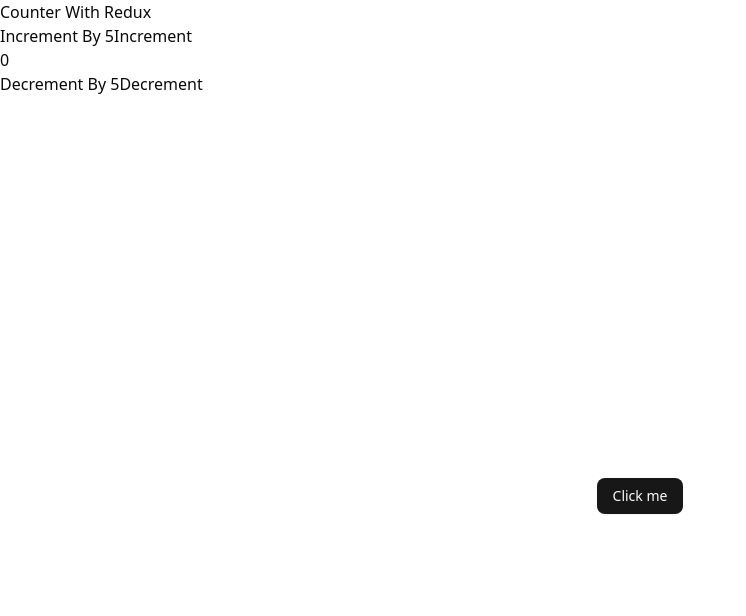
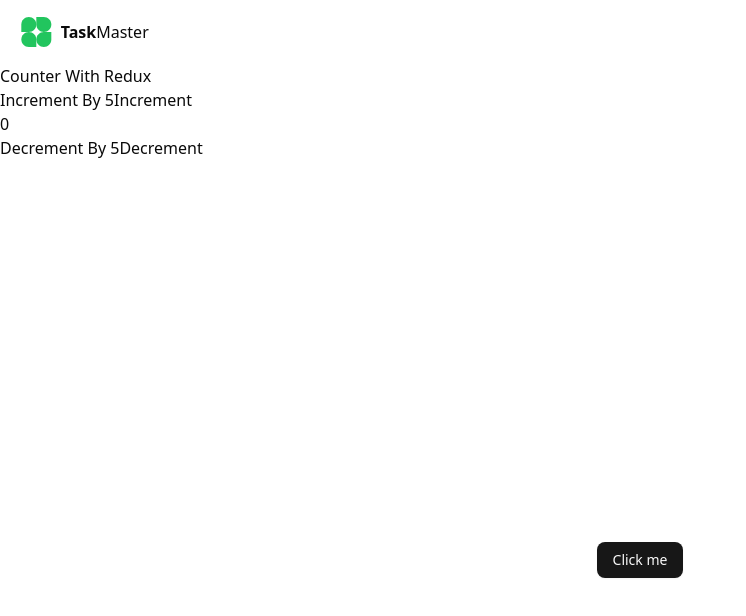
Before and after one commit to Md-Firoz-Mahmud-Nur/react-bootstrap-module-22, a React (Vite) app: page / in a window 1280 px wide. Shown: the top 616 px of the page, without its empty margins (0-746 px from the left). Built offline with nearby package versions, Linux system fonts and the light colour scheme.

Commit message:
Add : Navbar

```diff
--- a/src/App.tsx
+++ b/src/App.tsx
@@ -3,6 +3,7 @@ import { decrement, increment } from "./redux/features/counter/counterSlice";
 import type { RootState } from "./redux/store";
 import { useAppDispatch, useAppSelector } from "./redux/hook";
 import { Button } from "./components/ui/button";
+import Navbar from "./components/layout/Navbar";
 
 function App() {
   const dispatch = useAppDispatch();
@@ -17,6 +18,7 @@ function App() {
 
   return (
     <>
+      <Navbar></Navbar>
       <h1>Counter With Redux</h1>
       <button onClick={() => handleIncrement(5)}>Increment By 5</button>
       <button onClick={() => handleIncrement(1)}>Increment</button>
--- /dev/null
+++ b/src/assets/Logo.tsx
@@ -0,0 +1,32 @@
+const Logo = () => (
+  <svg
+    id="logo-15"
+    width="100%"
+    height="32px"
+    viewBox="0 0 49 48"
+    fill="none"
+    xmlns="http://www.w3.org/2000/svg"
+  >
+    <path
+      d="M24.5 12.75C24.5 18.9632 19.4632 24 13.25 24H2V12.75C2 6.53679 7.03679 1.5 13.25 1.5C19.4632 1.5 24.5 6.53679 24.5 12.75Z"
+      className="ccustom"
+      fill="#22C55E"
+    />
+    <path
+      d="M24.5 35.25C24.5 29.0368 29.5368 24 35.75 24H47V35.25C47 41.4632 41.9632 46.5 35.75 46.5C29.5368 46.5 24.5 41.4632 24.5 35.25Z"
+      className="ccustom"
+      fill="#22C55E"
+    />
+    <path
+      d="M2 35.25C2 41.4632 7.03679 46.5 13.25 46.5H24.5V35.25C24.5 29.0368 19.4632 24 13.25 24C7.03679 24 2 29.0368 2 35.25Z"
+      className="ccustom"
+      fill="#22C55E"
+    />
+    <path
+      d="M47 12.75C47 6.53679 41.9632 1.5 35.75 1.5H24.5V12.75C24.5 18.9632 29.5368 24 35.75 24C41.9632 24 47 18.9632 47 12.75Z"
+      className="ccustom"
+      fill="#22C55E"
+    />
+  </svg>
+);
+export default Logo;
--- /dev/null
+++ b/src/components/layout/Navbar.tsx
@@ -0,0 +1,11 @@
+import Logo from "@/assets/Logo";
+
+export default function Navbar() {
+  return (
+    <nav className="max-w-7xl mx-auto h-16 flex items-center gap-3 px-5">
+      <div className="flex items-center">
+        <Logo /> <span className="font-bold ml-2">Task</span>Master
+      </div>
+    </nav>
+  );
+}
```
